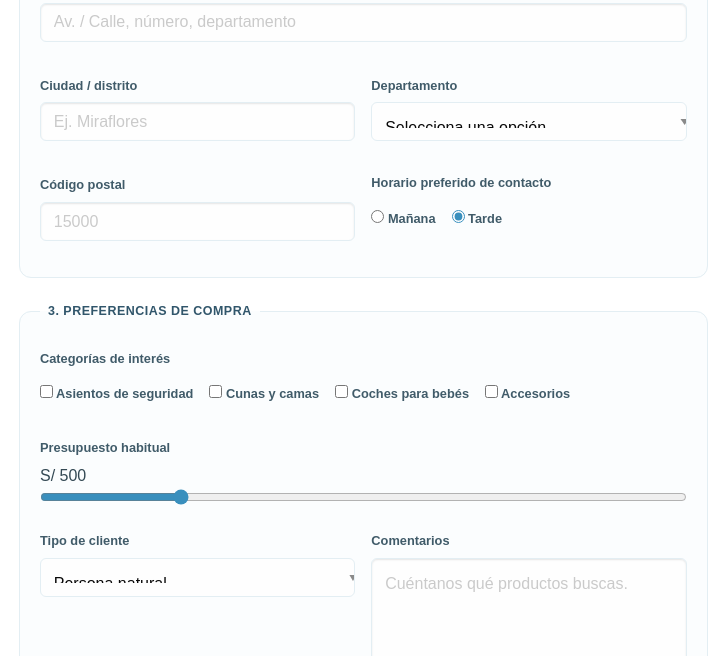
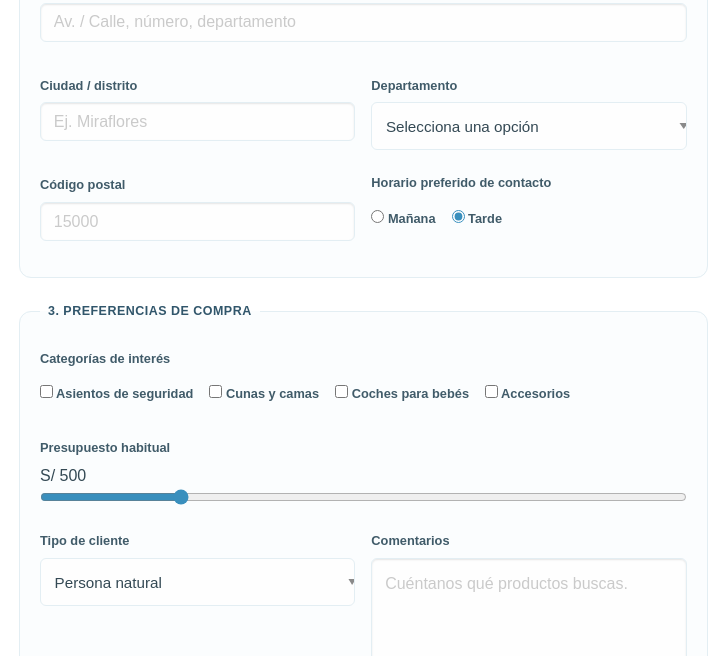
Before and after one commit to CatApaza/PequeMundo, a website: page pages/clientes.html in a window 1280 px wide. Shown: the part 981-1637 px from the top of the page, 80-807 px from the left. Drawn offline with nearby package versions, Linux system fonts and the light colour scheme.

Commit message:
correcion estilos less

```diff
--- a/less/estilos.less
+++ b/less/estilos.less
@@ -977,3 +977,15 @@
     font-size: 0.74rem;
   }
 }
+.contact-layout .form-field select {
+  display: block;
+  width: 100%;
+  height: 48px;
+  min-height: 48px;
+  margin: 0;
+  padding: 0 0.85rem;
+  box-sizing: border-box;
+  line-height: normal;
+  font-size: 0.95rem;
+  color: #344954;
+}
```
Also changed, not shown: css/estilos-less.css, less/estilos.css (added).
